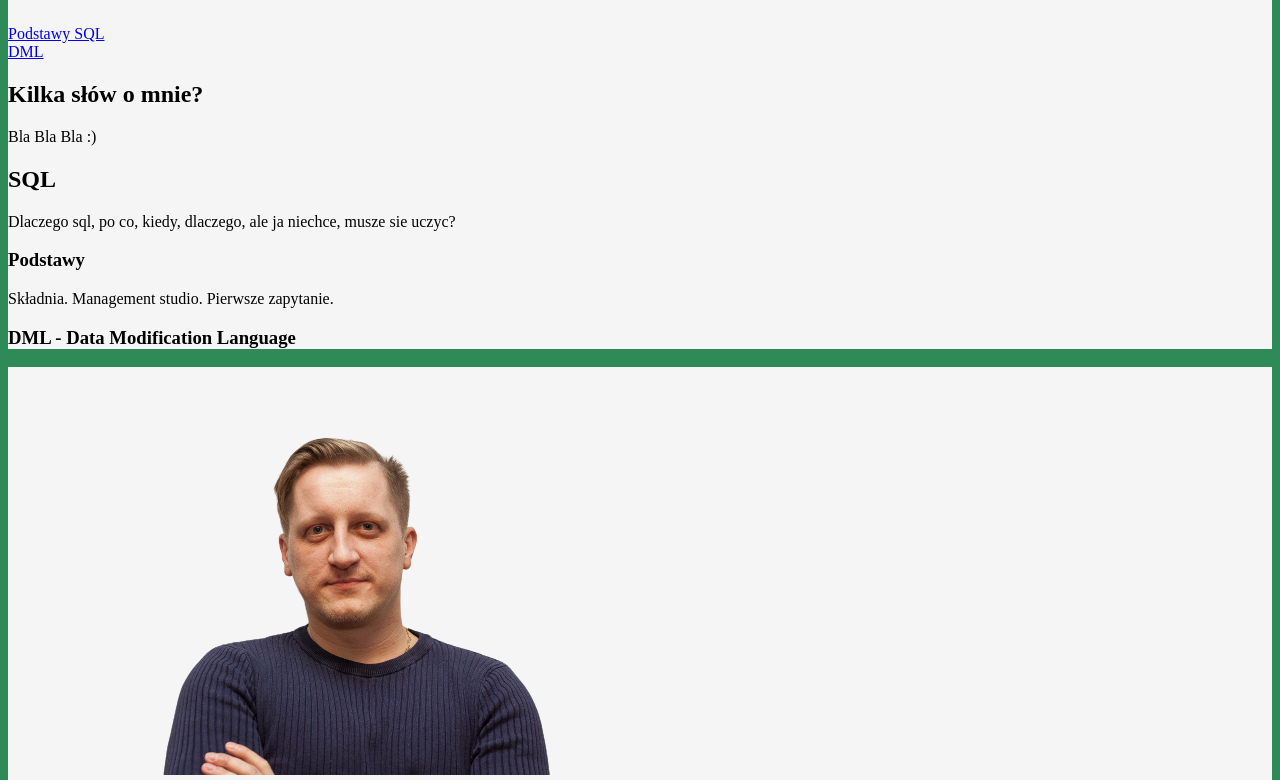
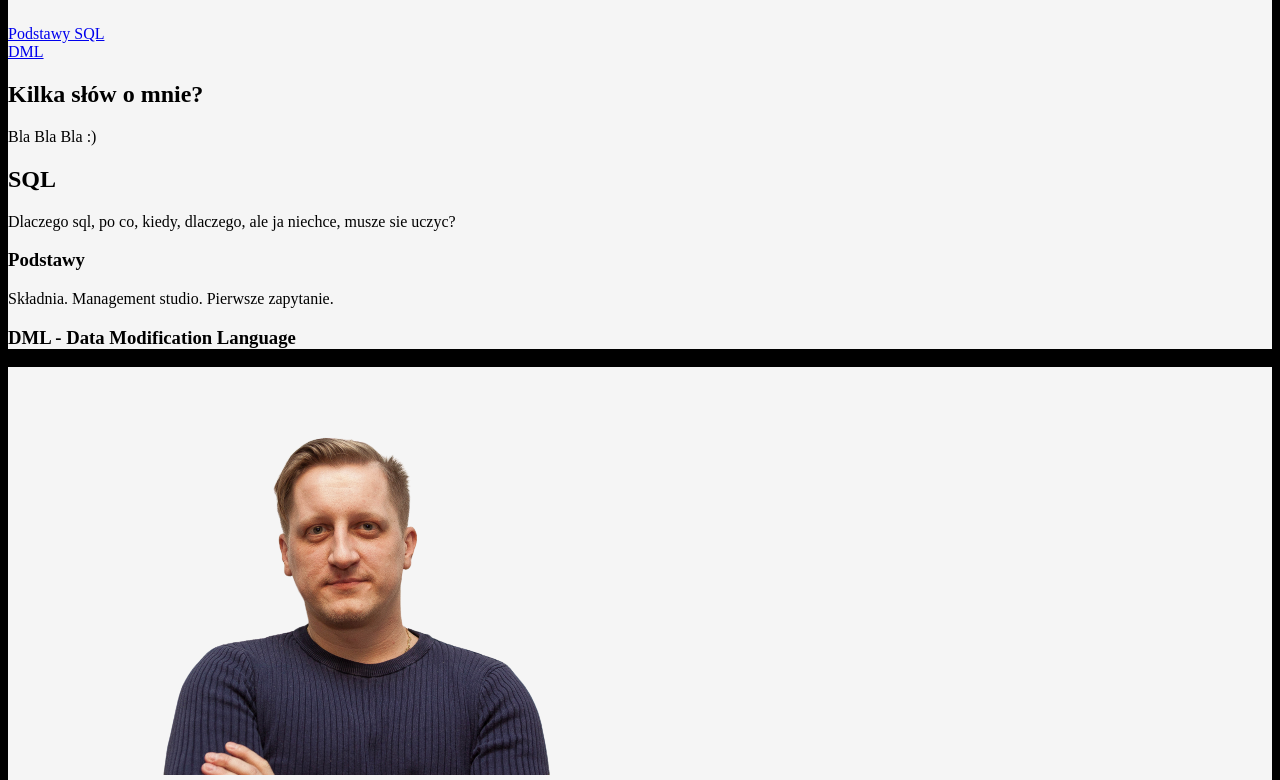
Before and after one commit to jakim87/homepage, a plain HTML site: page index.html in a window 1280 px wide. Shown: the part 153-933 px from the top of the page. Drawn offline with Linux system fonts and the light colour scheme.

Commit message:
css backgroud

```diff
--- a/style.css
+++ b/style.css
@@ -1,5 +1,5 @@
 .body {
-    background: seagreen;
+    background: black;
 }
 .footer {
     background-color: whitesmoke;
```
